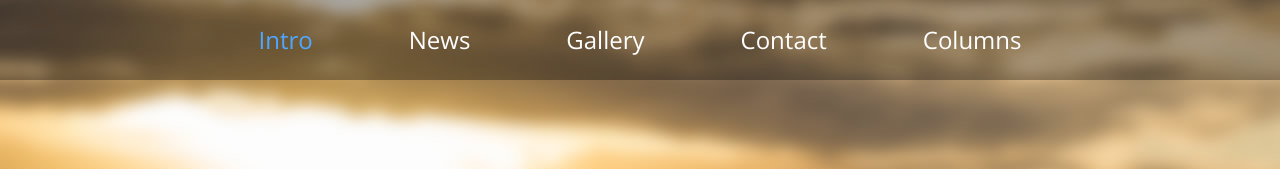
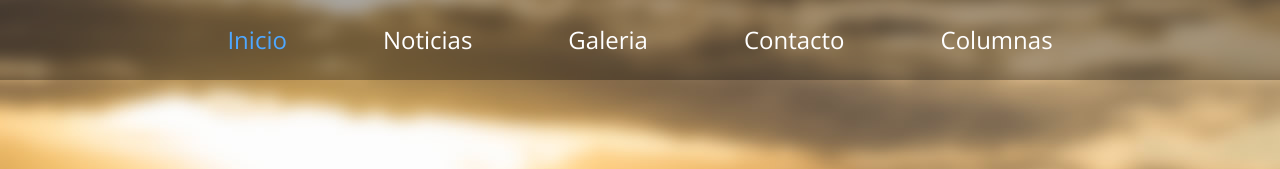
Before and after one commit to marcosjeda/lumino_modified, a plain HTML site: page index.html in a window 1280 px wide. Shown: the top 169 px of the page. Drawn offline with nearby package versions, Linux system fonts and the light colour scheme; a script that the page names is missing.

Commit message:
se cambio la barra de navegacion a español

```diff
--- a/index.html
+++ b/index.html
@@ -43,19 +43,19 @@ http://www.templatemo.com/tm-483-lumino
 
                         <ul class="nav navbar-nav">
                             <li class="nav-item">
-                                <a class="nav-link" href="#top">Intro</a>
+                                <a class="nav-link" href="#top">Inicio</a>
                             </li>
                             <li class="nav-item">
-                                <a class="nav-link" href="#tm-section-2">News</a>
+                                <a class="nav-link" href="#tm-section-2">Noticias</a>
                             </li>
                             <li class="nav-item">
-                                <a class="nav-link" href="#tm-section-3">Gallery</a>
+                                <a class="nav-link" href="#tm-section-3">Galeria</a>
                             </li>
                             <li class="nav-item">
-                                <a class="nav-link" href="#tm-section-4">Contact</a>
+                                <a class="nav-link" href="#tm-section-4">Contacto</a>
                             </li>
                             <li class="nav-item">
-                                <a class="nav-link external" href="columns.html">Columns</a>
+                                <a class="nav-link external" href="columns.html">Columnas</a>
                             </li>
                         </ul>
 
```
